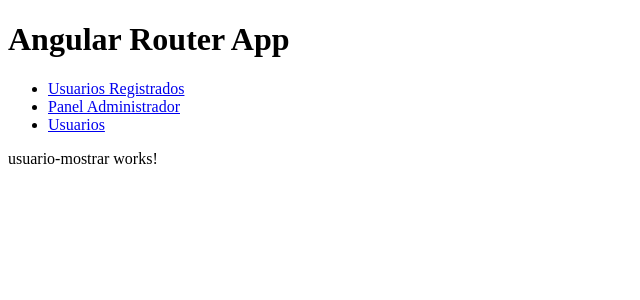
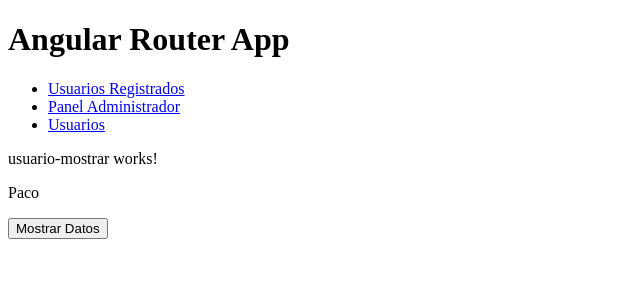
Before and after one commit to DarianMD/ParlerBook, an Angular app in the folder ParlerBook/: page /usuario-mostrar in a window 1280 px wide. Shown: the top 300 px of the page, without its empty margins (0-640 px from the left). Built offline with nearby package versions, Linux system fonts and the light colour scheme.

Commit message:
falta css

```diff
--- a/ParlerBook/src/app/app.module.ts
+++ b/ParlerBook/src/app/app.module.ts
@@ -4,6 +4,7 @@
 import { AppRoutingModule } from './app-routing.module'; // CLI imports AppRoutingModule
 
 import { PrincipalModule } from './principal/principal.module';
+import { UsuarioMostrarComponent } from './principal/usuario-mostrar/usuario-mostrar.component';
 
 
 
@@ -13,6 +14,7 @@
 @NgModule({
   declarations: [
     AppComponent,
+    UsuarioMostrarComponent,
 
 
   ],
--- a/ParlerBook/src/app/principal/cpanel/cpanel.component.ts
+++ b/ParlerBook/src/app/principal/cpanel/cpanel.component.ts
@@ -18,6 +18,7 @@
   pers = personaje;
 
 
+
   del_usr(array: any){
     personaje.splice(array,1)
   }
--- a/ParlerBook/src/app/principal/usuario-mostrar/usuario-mostrar.component.html
+++ b/ParlerBook/src/app/principal/usuario-mostrar/usuario-mostrar.component.html
@@ -1 +1,25 @@
 <p>usuario-mostrar works!</p>
+
+
+<div *ngFor="let usuario of pers">
+
+  <p> {{ usuario.usuario }}</p>
+
+
+  <ng-template [ngIf]="show">
+    <div *ngFor="let thing of pers">
+      <p>{{thing.nombre}}</p>
+      <p> {{thing.apellido}}</p>
+      <p>  {{thing.edad}}</p>
+      <p><img src="https://avatars.dicebear.com/api/initials/'{{thing.foto}}'.svg" alt="50" height="50" width="50"></p>
+      <p> {{thing.descripcion}}</p>
+      <p>{{thing.correo}}</p>
+      <p>{{thing.contrasena}}</p>
+    </div>
+  </ng-template>
+
+  <button class="mostrar" (click)="show = !show">Mostrar Datos</button>
+
+
+
+</div>
--- a/ParlerBook/src/app/principal/usuario-mostrar/usuario-mostrar.component.ts
+++ b/ParlerBook/src/app/principal/usuario-mostrar/usuario-mostrar.component.ts
@@ -1,4 +1,6 @@
-import { Component, OnInit } from '@angular/core';
+import { Component, OnInit, Input } from '@angular/core';
+import { personaje } from '../usuario-registro/usuario-registro.component';
+
 
 @Component({
   selector: 'app-usuario-mostrar',
@@ -12,4 +14,11 @@
   ngOnInit(): void {
   }
 
+  @Input() item = personaje
+
+  pers = personaje;
+
+  show: boolean = false;
+
+
 }
--- a/ParlerBook/src/app/principal/usuario-registro/usuario-registro.component.ts
+++ b/ParlerBook/src/app/principal/usuario-registro/usuario-registro.component.ts
@@ -4,7 +4,7 @@
 import Swal from 'sweetalert2';
 
 export let personaje: Usuario[] = [
-
+ {usuario: "Paco", nombre:"pacos", apellido:"pacos", edad: 20, descripcion: "sexo duro",foto: "paco",correo: "darian@gmail.com", contrasena: "1234"}
 ];
 
 
```
